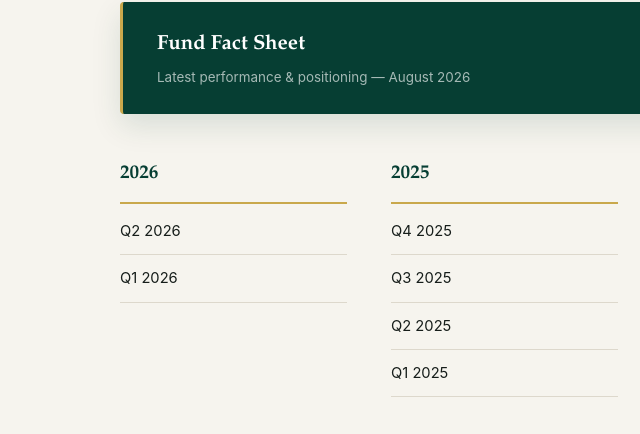
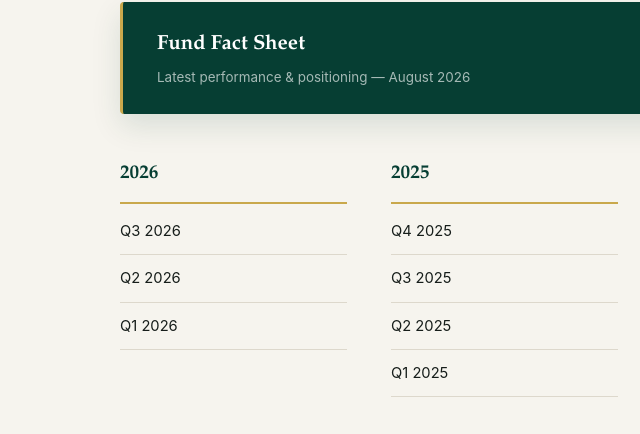
Before and after one commit to patorusty/standard-wealth-site, a plain HTML site: page index.html in a window 1280 px wide. Shown: the part 5817-6251 px from the top of the page, 0-640 px from the left. Drawn offline with Linux system fonts and the light colour scheme.

Commit message:
Add Q3 2026 investor letter

```diff
--- a/index.html
+++ b/index.html
@@ -305,7 +305,7 @@
       <div class="eyebrow">Investor Resources</div>
       <a class="res-fact" href="assets/letters/SW-Fund-Fact-Sheet-2026-08.pdf?v=20260910" target="_blank" rel="noopener"><span><span class="rl">Fund Fact Sheet</span><span class="rs">Latest performance &amp; positioning &mdash; August 2026</span></span><span class="arw">&rarr;</span></a>
       <div class="letters">
-        <div class="lcol"><h4>2026</h4><a href="assets/letters/SW-Investor-Letter-2026-Q2.pdf" target="_blank" rel="noopener">Q2 2026</a><a href="assets/letters/SW-Investor-Letter-2026-Q1.pdf" target="_blank" rel="noopener">Q1 2026</a></div>
+        <div class="lcol"><h4>2026</h4><a href="assets/letters/SW-Investor-Letter-2026-Q3.pdf" target="_blank" rel="noopener">Q3 2026</a><a href="assets/letters/SW-Investor-Letter-2026-Q2.pdf" target="_blank" rel="noopener">Q2 2026</a><a href="assets/letters/SW-Investor-Letter-2026-Q1.pdf" target="_blank" rel="noopener">Q1 2026</a></div>
         <div class="lcol"><h4>2025</h4><a href="assets/letters/SW-Investor-Letter-2025-Q4.pdf" target="_blank" rel="noopener">Q4 2025</a><a href="assets/letters/SW-Investor-Letter-2025-Q3.pdf" target="_blank" rel="noopener">Q3 2025</a><a href="assets/letters/SW-Investor-Letter-2025-Q2.pdf" target="_blank" rel="noopener">Q2 2025</a><a href="assets/letters/SW-Investor-Letter-2025-Q1.pdf" target="_blank" rel="noopener">Q1 2025</a></div>
         <div class="lcol"><h4>2024</h4><a href="assets/letters/SW-Investor-Letter-2024-Q4.pdf" target="_blank" rel="noopener">Q4 2024</a><a href="assets/letters/SW-Investor-Letter-2024-Q3.pdf" target="_blank" rel="noopener">Q3 2024</a><a href="assets/letters/SW-Investor-Letter-2024-Q2.pdf" target="_blank" rel="noopener">Q2 2024</a><a href="assets/letters/SW-Investor-Letter-2024-Q1.pdf" target="_blank" rel="noopener">Q1 2024</a></div>
         <div class="lcol"><h4>2023</h4><a href="assets/letters/SW-Investor-Letter-2023-Q4.pdf" target="_blank" rel="noopener">Q4 2023</a><a href="assets/letters/SW-Investor-Letter-2023-Q3.pdf" target="_blank" rel="noopener">Q3 2023</a><a href="assets/letters/SW-Investor-Letter-2023-Q2.pdf" target="_blank" rel="noopener">Q2 2023</a></div>
```
Also changed, not shown: 1 other file.
